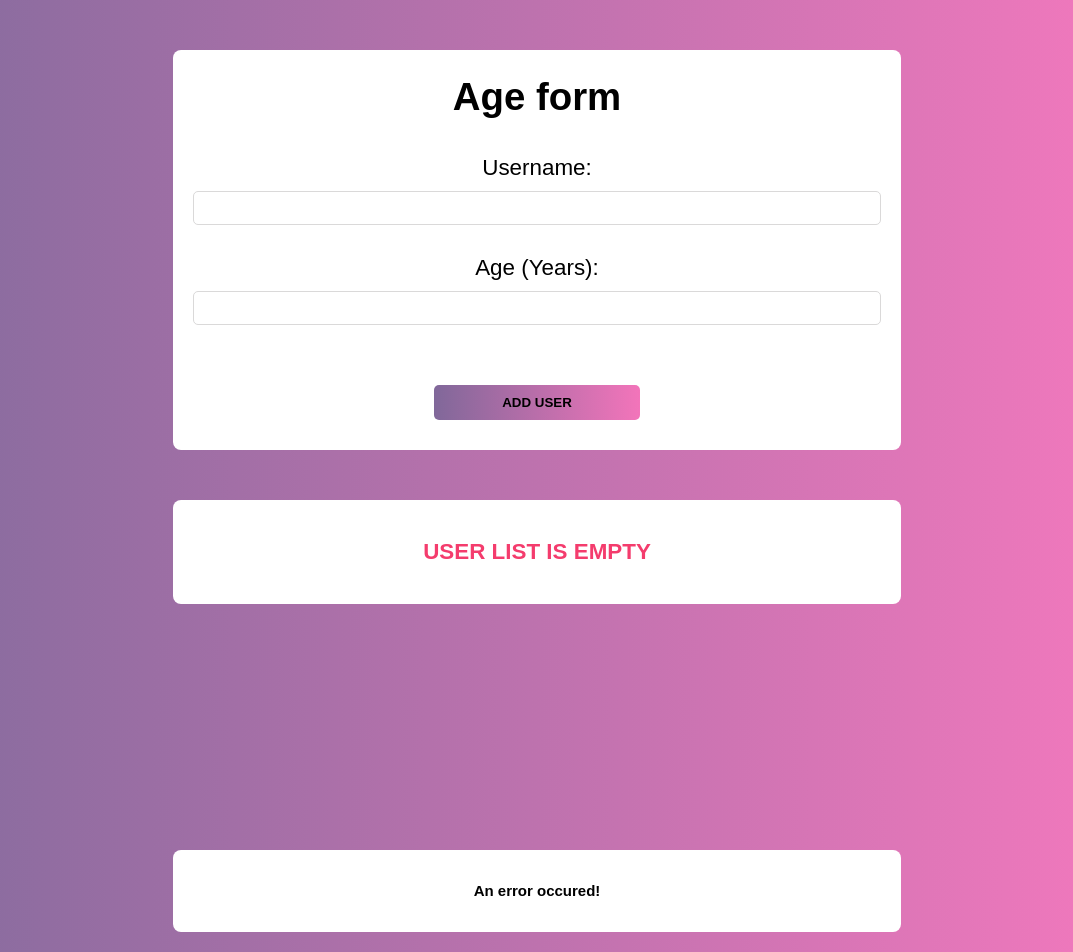
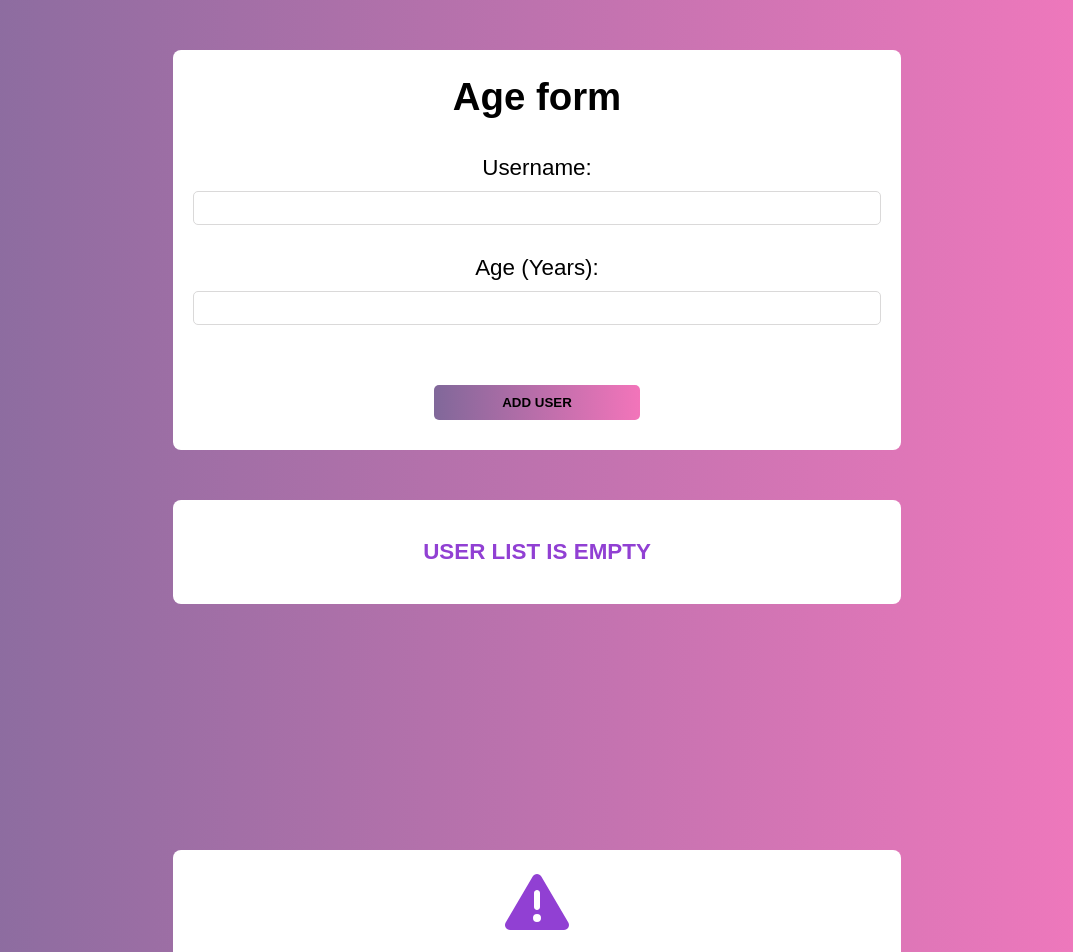
Before and after one commit to gabatk/age-form, a React (Create React App) app: page / in a window 1280 px wide. Shown: the top 952 px of the page, without its empty margins (103-1176 px from the left). Built offline with nearby package versions, Linux system fonts and the light colour scheme.

Commit message:
Font awesom installed. Icon implemented.

```diff
--- /dev/null
+++ b/babel-plugin-macros.config.js
@@ -0,0 +1,5 @@
+module.exports = {
+	'fontawesome-svg-core': {
+		license: 'free',
+	},
+};
--- a/package.json
+++ b/package.json
@@ -3,9 +3,13 @@
   "version": "0.1.0",
   "private": true,
   "dependencies": {
+    "@fortawesome/fontawesome-svg-core": "^6.3.0",
+    "@fortawesome/free-solid-svg-icons": "^6.3.0",
+    "@fortawesome/react-fontawesome": "^0.2.0",
     "@testing-library/jest-dom": "^5.16.5",
     "@testing-library/react": "^13.4.0",
     "@testing-library/user-event": "^13.5.0",
+    "babel-plugin-macros": "^3.1.0",
     "react": "^18.2.0",
     "react-dom": "^18.2.0",
     "react-scripts": "5.0.1",
--- a/public/index.html
+++ b/public/index.html
@@ -7,8 +7,7 @@
 		<meta name="theme-color" content="#000000" />
 		<meta
 			name="description"
-      content="Web site created using create-react-app"
-    />
+			content="Web site created using create-react-app" />
 		<link rel="apple-touch-icon" href="%PUBLIC_URL%/logo192.png" />
 		<!--
       manifest.json provides metadata used when your web app is installed on a
@@ -25,7 +24,6 @@
       Learn how to configure a non-root public URL by running `npm run build`.
     -->
 		<title>React App</title>
-    <script src="https://kit.fontawesome.com/e3bd443a68.js" crossorigin="anonymous"></script>
 	</head>
 	<body>
 		<noscript>You need to enable JavaScript to run this app.</noscript>
--- a/src/App.css
+++ b/src/App.css
@@ -8,8 +8,10 @@
 }
 
 .error-modal {
+  min-width: 250px;
   width: 70%;
-   margin: 0 auto;}
+  margin: 0 auto;
+}
 
 @media (min-width: 768px) {
   .app {
--- a/src/component/ErrorModal.css
+++ b/src/component/ErrorModal.css
@@ -0,0 +1,7 @@
+.fa-icon {
+    font-size: 4rem;
+}
+
+.error-title {
+    font-size: 1.8rem;
+}
--- a/src/component/ErrorModal.js
+++ b/src/component/ErrorModal.js
@@ -2,14 +2,15 @@ import React from 'react';
 import Box from './Box';
 import './ErrorModal.css';
 import { FontAwesomeIcon } from '@fortawesome/react-fontawesome';
+import { faTriangleExclamation } from '@fortawesome/free-solid-svg-icons'
 
 const ErrorModal = () => {
 	return (
 		<Box>
 			<div>
-				{/* <FontAwesomeIcon icon="fa-solid fa-triangle-exclamation" style={{color: "#f43c6d",}} /> */}
+            <FontAwesomeIcon icon={faTriangleExclamation} style={{color: "#9140d3",}} className='fa-icon'/>
 			</div>
-			<h2>An error occured!</h2>
+			<h2 className='error-title'>An error occured!</h2>
 		</Box>
 	);
 };
--- a/src/component/UsersData.css
+++ b/src/component/UsersData.css
@@ -9,7 +9,7 @@
     margin: 10px;
     font-size: 1.4rem;
     font-weight: bold;
-    color: rgb(244, 60, 109);
+    color: #9140d3;
     text-align: center;
     text-transform: uppercase;
 }
```
Also changed, not shown: .babelrc.js (added), 1 other file (tests, documents, lock files or other folders). Lines whose indentation alone changed are shown as unchanged.
